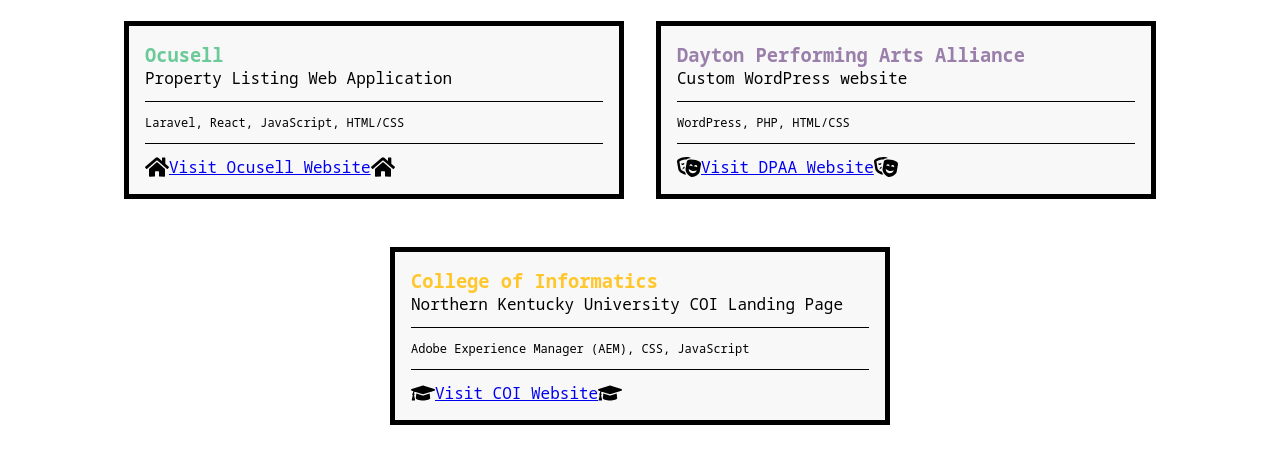
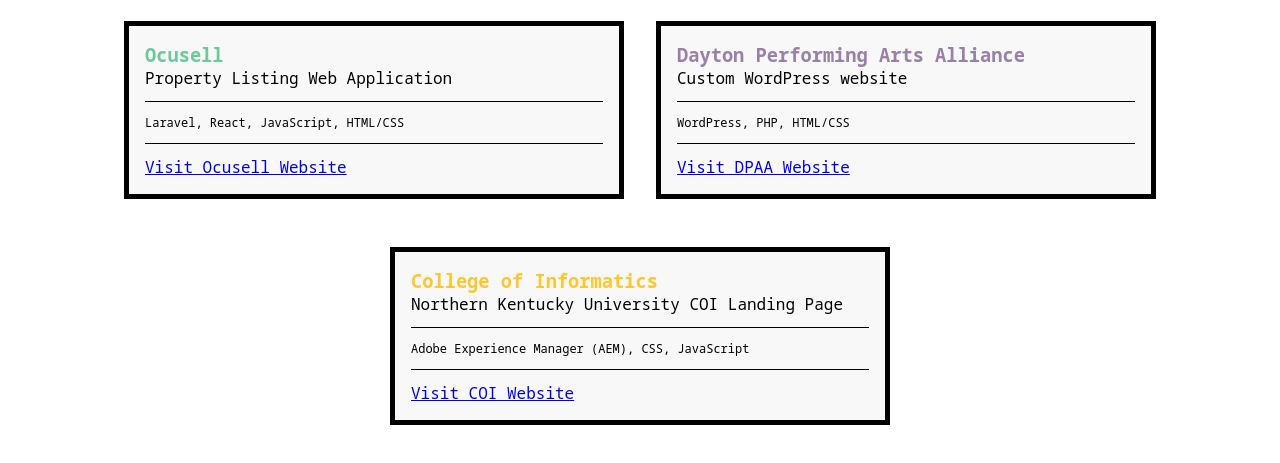
Before and after one commit to blukebrown/blukebrown.github.io, a plain HTML site: page index.html in a window 1280 px wide. Shown: the part 79-542 px from the top of the page. Drawn offline with Linux system fonts and the light colour scheme.

Commit message:
Removed link icons from html

```diff
--- a/index.html
+++ b/index.html
@@ -22,9 +22,7 @@
                 <p class="project-description">Property Listing Web Application</p>
                 <p class="project-keywords">Laravel, React, JavaScript, HTML/CSS</p>
                 <a href="https://ocusell.com/" target="_blank" class="project-link">
-                    <img class="link-icon" src="./assets/icons/home-solid.svg" alt="">
                     Visit Ocusell Website
-                    <img class="link-icon" src="./assets/icons/home-solid.svg" alt="">
                 </a>
             </section>
             <section>
@@ -32,9 +30,7 @@
                 <p class="project-description">Custom WordPress website</p>
                 <p class="project-keywords">WordPress, PHP, HTML/CSS</p>
                 <a href="https://daytonperformingarts.org/" target="_blank" class="project-link">
-                    <img class="link-icon" src="./assets/icons/theater-masks-solid.svg" alt="">
                     Visit DPAA Website
-                    <img class="link-icon" src="./assets/icons/theater-masks-solid.svg" alt="">
                 </a>
             </section>
             <section>
@@ -42,9 +38,7 @@
                 <p class="project-description">Northern Kentucky University COI Landing Page</p>
                 <p class="project-keywords">Adobe Experience Manager (AEM), CSS, JavaScript</p>
                 <a href="https://nku.edu/academics/informatics.html" target="_blank" class="project-link">
-                    <img class="link-icon" src="./assets/icons/graduation-cap-solid.svg" alt="">
                     Visit COI Website
-                    <img class="link-icon" src="./assets/icons/graduation-cap-solid.svg" alt="">
                 </a>
             </section>
         </article>
```
